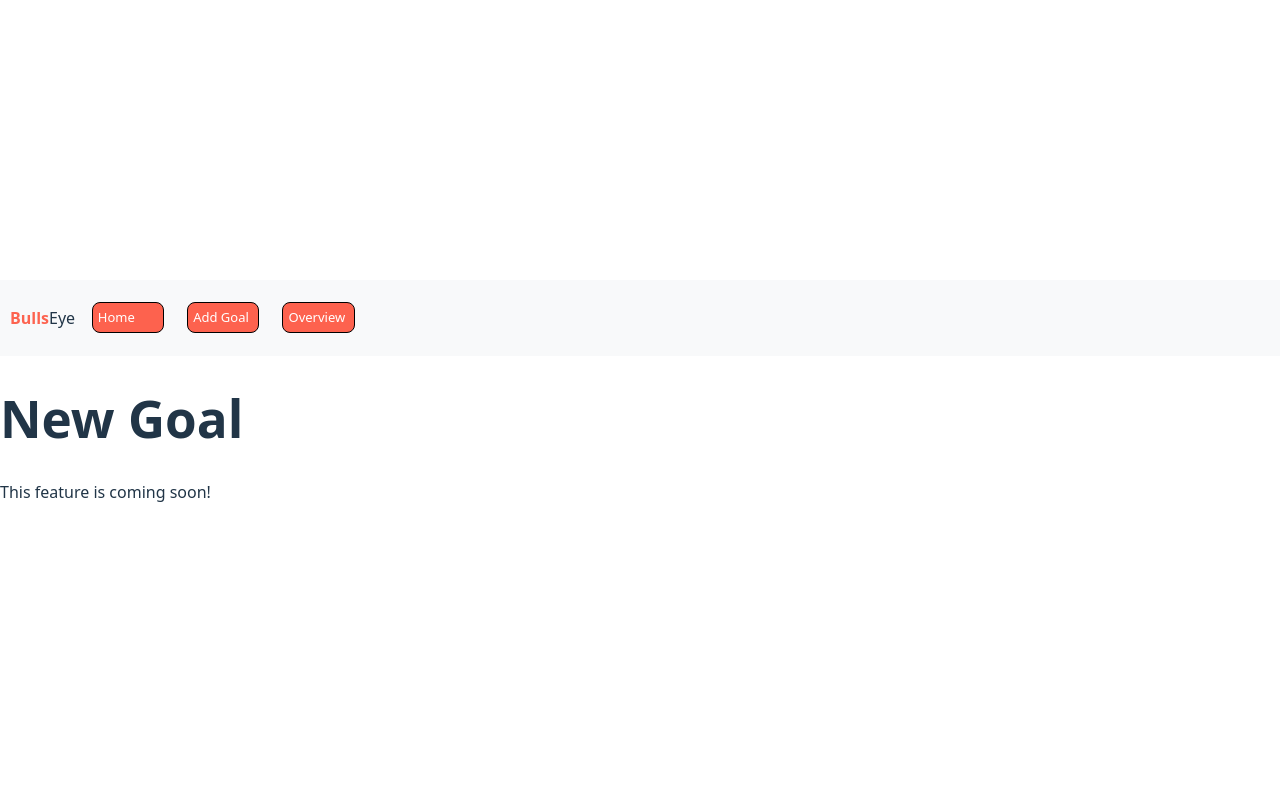
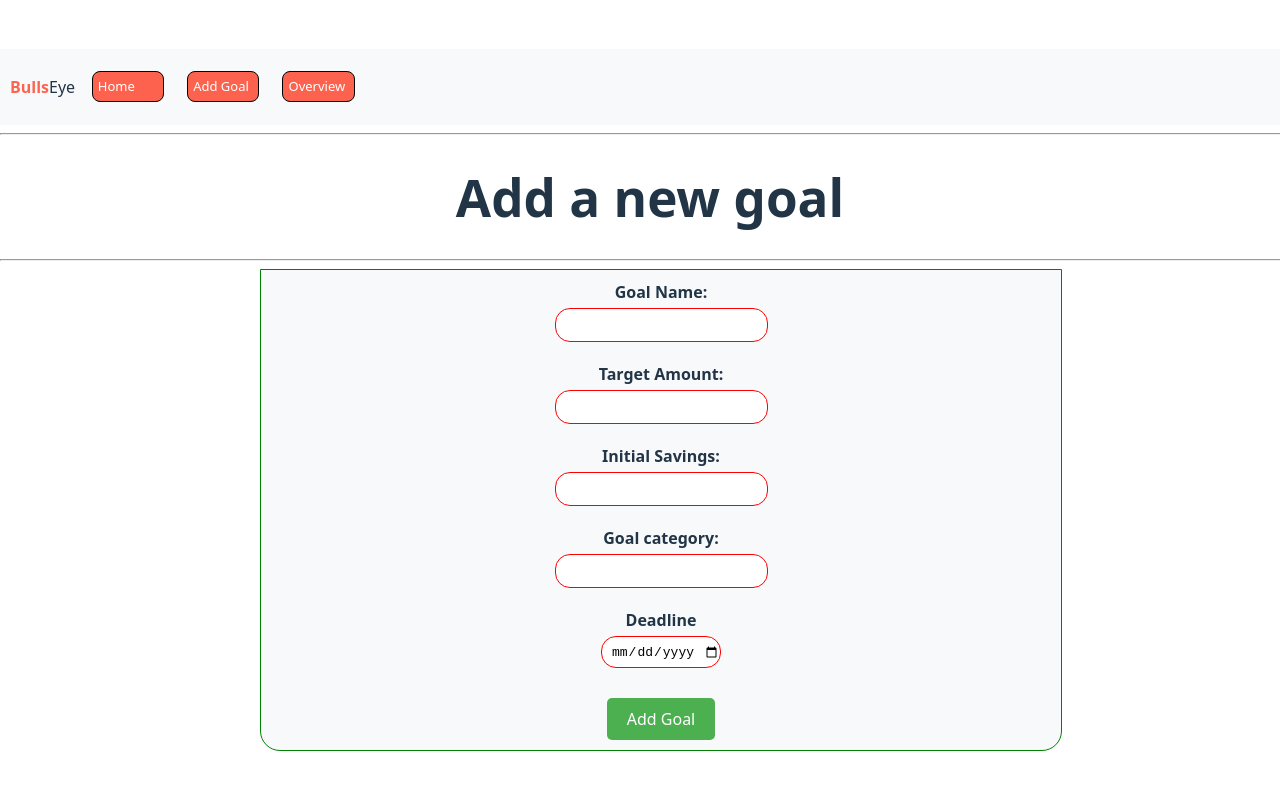
Before and after one commit to Denniskaranja2023/BullsEye-goal-planner, a React (Vite) app: page /newgoal in a window 1280 px wide. Shown: the top 790 px of the page. Built offline with nearby package versions, Linux system fonts and the light colour scheme.

Commit message:
add new goal logic,form structure and styling

```diff
--- a/db.json
+++ b/db.json
@@ -31,9 +31,9 @@
       "id": "4",
       "name": "Car Maintenance",
       "targetAmount": 30000,
-      "savedAmount": 13800,
+      "savedAmount": 14800,
       "category": "Vehicle",
-      "deadline": "2025-09-15",
+      "deadline": "2025-12-24",
       "createdAt": "2024-06-01"
     },
     {
--- a/src/index.css
+++ b/src/index.css
@@ -59,6 +59,7 @@
   font-size: medium;
   border-radius: 15px;
   border: 1px solid red;
+  margin-bottom: 20px;
 }
 .form{
   display: flex;
--- a/src/pages/EditGoal.jsx
+++ b/src/pages/EditGoal.jsx
@@ -28,7 +28,6 @@ function EditGoal() {
     ...formData,
     [event.target.name]: event.target.value
    })
-   console.log("Form Data:", formData);
   }
 
   function handleSubmit(event) {
@@ -40,7 +39,7 @@ function EditGoal() {
       category: formData.category || goal.category,
       deadline: formData.deadline || goal.deadline
     };
-    console.log("Updated Goal:", updatedGoal);
+
     fetch(`http://localhost:3001/goals/${goalId}`, {
       method: "PATCH",
       headers: {
--- a/src/pages/Home.jsx
+++ b/src/pages/Home.jsx
@@ -65,8 +65,8 @@ function Home() {
     <div>
       <header >
         <NavBar />
-      </header>
-      <h2 style={{textAlign:"center"}}>Welcome to BullsEye goal-planner</h2><hr/>
+      </header> <hr/>
+      <h2 style={{textAlign:"center", display:"flex", alignItems: "center", justifyContent: "center"}}>Welcome to  <span style={{color:" rgba(255, 30, 0, 0.685)", marginLeft: "5px"}}>   Bulls</span>Eye goal-planner<img src="https://as1.ftcdn.net/jpg/05/00/59/60/1000_F_500596018_Zku9HitjzpoJuEB6w5klGMySgi7jQO72.jpg" style={{height:"40px", width:"40px", borderRadius:'50%'}}/></h2><hr/>
       <NewSavingsForm goals={goals} onSelected={setSelectedGoal} onSavingsAdded={setSavings} onSubmitSavings={handleSubmitSavings}/> <br/> <hr/>
         <h2 style={{textAlign:"center"}}>Your Goals</h2>
         <div className="goal-list">
--- a/src/pages/NewGoal.jsx
+++ b/src/pages/NewGoal.jsx
@@ -1,13 +1,83 @@
 import NavBar from "../components/NavBar";
+import "../index.css";
+import { useState } from "react";
+
+
+
+
 
 function NewGoal() {
+
+  const [formData, setFormData] = useState({
+  name: "",
+  targetAmount: "",
+  savedAmount: "",
+  category: "",
+  deadline: "",
+  createdAt: new Date().toISOString()
+});
+
+function handleChange(event) {
+  setFormData({
+    ...formData,
+    [event.target.name]: event.target.value
+  })
+}
+
+function handleSubmit(event) {
+  event.preventDefault();
+  const newGoal={
+    name: formData.name,
+    targetAmount: parseInt(formData.targetAmount),
+    savedAmount: parseInt(formData.savedAmount),
+    category: formData.category,
+    deadline: formData.deadline,
+    createdAt: formData.createdAt
+  }
+  fetch("http://localhost:3001/goals", {
+    method: "POST",
+    headers: {
+      "Content-Type": "application/json"
+    },
+    body: JSON.stringify(newGoal)
+  })
+  .then( setFormData({
+    name: "",
+    targetAmount: "",
+    savedAmount: "",
+    category: "",
+    deadline: "",
+    createdAt: new Date().toISOString()
+  }))
+  .catch((error)=> console.error("Error adding new goal: ",error))
+}
+
   return (
     <div >
         <header>
            <NavBar />
-        </header>
-      <h1 className="text-2xl font-bold mb-4">New Goal</h1>
-      <p className="text-gray-600">This feature is coming soon!</p>
+        </header> <hr/>
+      <h1 style={{textAlign:"center"}} className="text-2xl font-bold mb-4">Add a new goal</h1><hr/>
+      <form className="form" onSubmit={handleSubmit}>
+
+        <label htmlFor="name" style={{ display: "block", marginBottom: "4px", fontWeight: "bold" }}>Goal Name:</label>
+        <input onChange={handleChange} className="formInput" value={formData.name} type="text" name="name" id="name" required/>
+
+         <label htmlFor="targetAmount" style={{ display: "block", marginBottom: "4px", fontWeight: "bold" }}>Target Amount:</label>
+        <input onChange={handleChange} className="formInput" value={formData.targetAmount} type="number" name="targetAmount" id="targetAmount" required/>
+
+         <label htmlFor="savedAmount" style={{ display: "block", marginBottom: "4px", fontWeight: "bold" }}>Initial Savings:</label>
+        <input onChange={handleChange} className="formInput" value={formData.savedAmount} type="number" name="savedAmount" id="savedAmount" required/>
+
+         <label htmlFor="category" style={{ display: "block", marginBottom: "4px", fontWeight: "bold" }}>Goal category:</label>
+        <input onChange={handleChange} className="formInput" value={formData.category} type="text" name="category" id="category" required/>
+
+         <label htmlFor="deadline" style={{ display: "block", marginBottom: "4px", fontWeight: "bold" }}>Deadline</label>
+        <input onChange={handleChange} className="formInput" value={formData.deadline} type="date" name="deadline" id="deadline" required/>
+
+        <button type="submit" className="formButton" style={{ display:"block" ,marginTop: "10px", padding: "10px 20px", backgroundColor: "#4CAF50", color: "white", border: "none", borderRadius: "5px" }}>Add Goal</button>
+
+      </form>
     </div>
   );
 }
```
